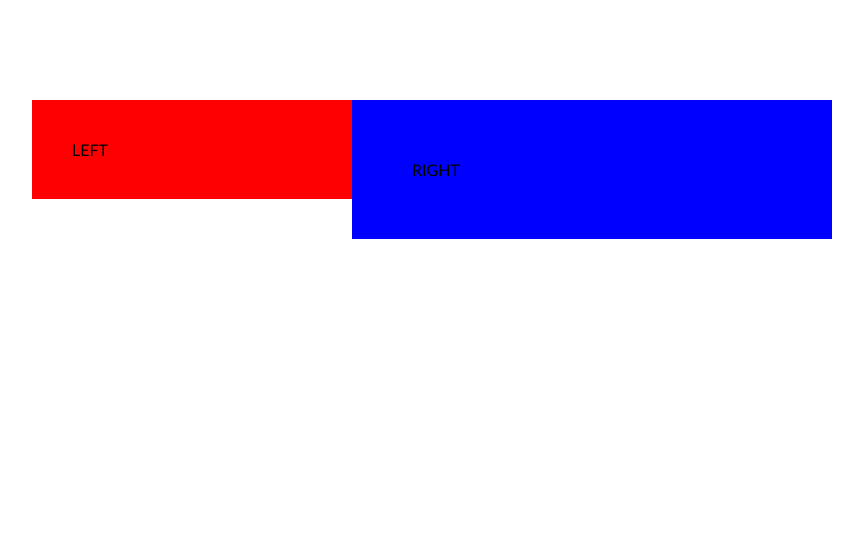
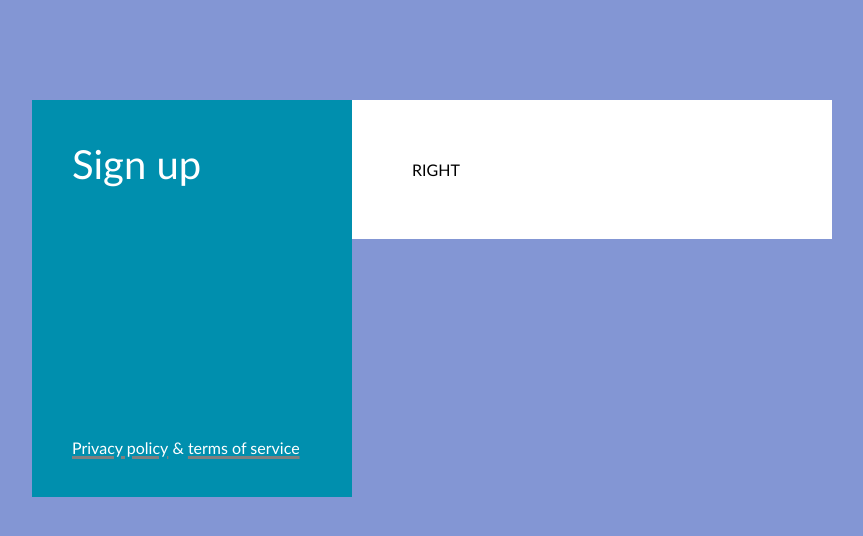
Before and after one commit to 3rnis/35-grupe-sign-up, a website: page index.html in a window 1280 px wide. Shown: the whole page, without its empty margins (208-1071 px from the left). Drawn offline with Linux system fonts and the light colour scheme.

Commit message:
Left column content

```diff
--- a/css/main.css
+++ b/css/main.css
@@ -8,24 +8,43 @@ body * {
 
 body {
     font-family: 'Gill Sans', 'Gill Sans MT', Calibri, 'Trebuchet MS', sans-serif;
+background-color: #8396d4;
 }
 
-.container{
+.container {
 margin-top: 100px;
 width: 800px;
 margin-left: calc(50% - 400px);
 }
 
-.left-column{
+.left-column {
 width: 40%;
 float: left;
 padding: 40px;
-background-color: red;
+background-color: #008fae;
+color: #fff;
 }
 
-.right-column{
+.main-title {
+width: 100%;
+color: #fff;
+font-size: 40px;
+font-weight: normal;
+margin-bottom: 250px;
+}
+
+.bottom-links {
+
+}
+
+.bottom-links > .link {
+    color: #fff;
+    text-decoration:solid underline grey 3px;
+}
+
+.right-column {
 width: 60%;
 float: left;
 padding: 60px;
-background-color: blue;
+background-color: #fff;
 }
--- a/index.html
+++ b/index.html
@@ -17,7 +17,14 @@
 </head>
 <body>
     <main class="container">
-        <div class="left-column">LEFT</div>
+        <div class="left-column">
+            <h1 class="main-title">Sign up</h1>
+            <footer class="bottom-links">
+                <a href="#" class="link">Privacy policy</a>
+                &
+                <a href="#" class="link">terms of service</a>
+            </footer>
+        </div>
         <div class="right-column">RIGHT</div>
     </main>
 </body>
```
